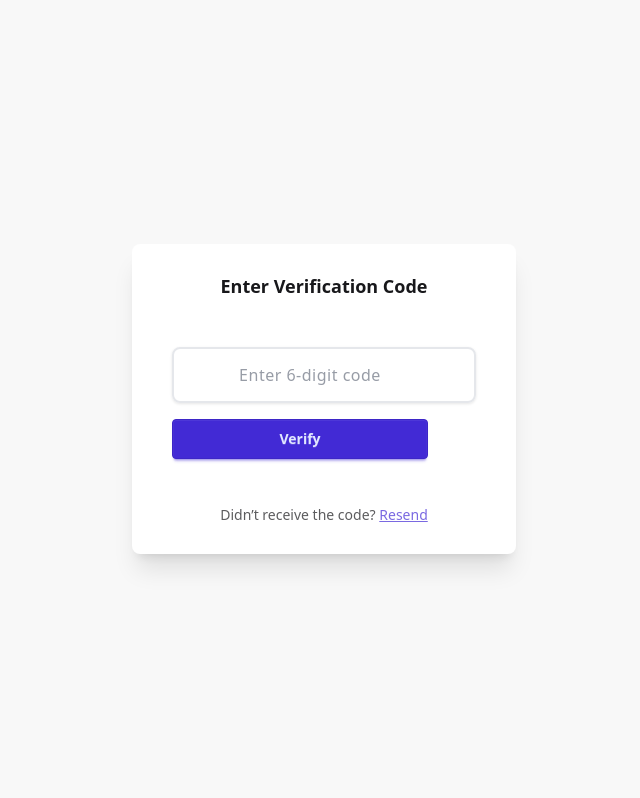
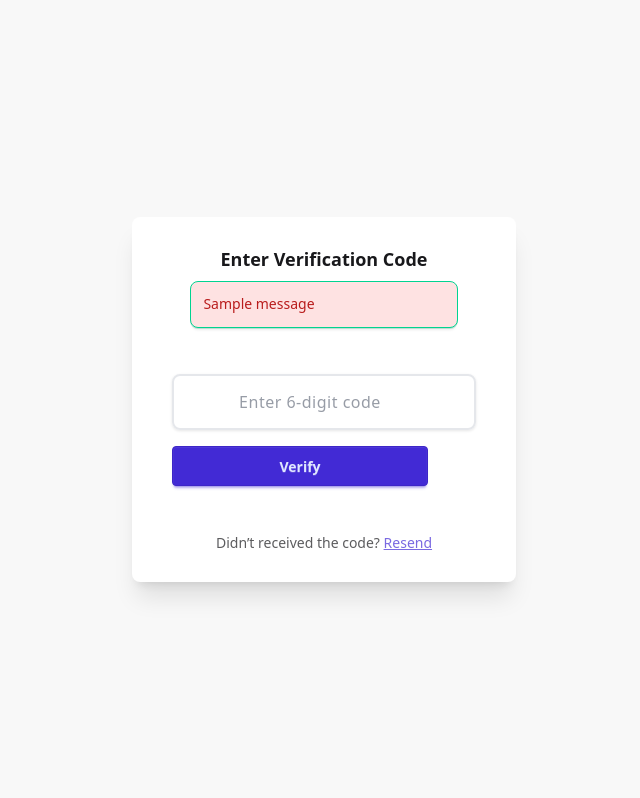
Before and after one commit to KaustubhPathak-tech/SVMD, a Django app: page /verify/ in a window 1280 px wide. Shown: the part 208-1006 px from the top of the page, without its empty margins (348-988 px from the left). Run offline with Django 5.2, Linux system fonts and the light colour scheme; one stand-in notice (Sample message) is shown; style sheets or scripts are compiled from the project's sources; some libraries are stand-ins or nearby versions.

Commit message:
resend email

```diff
--- a/main/templates/base.html
+++ b/main/templates/base.html
@@ -2,6 +2,7 @@
 <html lang="en">
 
 <head>
+  <meta name="viewport" content="width=device-width, initial-scale=1.0" charset="utf-8">
   <title>{% block title %}Site{% endblock %}</title>
   {% load static %}
   <link href="{% static 'css/dist/styles.css' %}" rel="stylesheet">
@@ -144,6 +145,11 @@
       .page-header {
         padding: clamp(12px, 3vh, 20px) 0;
       }
+
+      .btn {
+      padding: 4px 8px;
+      max-width: 40vw;
+    }
     }
 
 
@@ -251,7 +257,7 @@
       position: fixed;
       top: 8vh;
       left: 0;
-      width: 100vw;
+      width: 99vw;
       height: 100vh;
       z-index: 9999;
       opacity: 0;
@@ -278,12 +284,13 @@
       position: fixed;
       top: 8vh;
       left: 0;
-      width: 100vw;
+      width: 99vw;
       height: 100vh;
       background: #fff;
       transform: translateX(-100%);
       transition: transform .4s cubic-bezier(.25, .46, .45, .94);
       box-shadow: none;
+      overflow: hidden;
       overflow-y: auto;
     }
 
@@ -296,9 +303,9 @@
       color: #e59f2f;
       font-weight: 600;
       border-radius: 0;
-      padding: 1rem 1.5rem;
+      padding: 1rem 1rem;
       transition: all 0.3s ease;
-      width: 96vw;
+      width: 97.5vw;
     }
 
     .drawer-menu .menu li a:hover {
@@ -348,8 +355,8 @@
     }
 
     .about-submenu li a {
-      font-size: 24px;
-      font-weight: 200;
+      font-size: 0.6rem;
+      font-weight: 400;
       padding: 0.75rem 0;
       border-bottom: 1px solid gray !important;
       padding-left: 1.5rem;
@@ -366,7 +373,7 @@
       font-size: 1.4rem;
       color: #e59f2f;
       font-weight: 600;
-      padding: 1rem 1.5rem;
+      padding: 1rem 1rem;
     }
 
     .about-arrow {
@@ -388,7 +395,7 @@
 
 <body>
   <!-- HIDDEN DRAWER INPUT -->
-  <input id="mobile-menu" type="checkbox" class="hidden" />
+  <input id="mobile-menu" type="checkbox" title="navbar" class="hidden" />
   {% include "navbar.html" %}
 
   <!-- FIXED OVERLAY DRAWER (sits ON TOP of content) -->
--- a/main/templates/index.html
+++ b/main/templates/index.html
@@ -732,7 +732,7 @@
 
                 <p>A valid 80G receipt will be issued for all online donations.</p>
 
-                <button type="button" href="/donation-options" class="donate-button">Donate Now</button>
+                <a type="submit" href="/donation-options" class="donate-button text-center">Donate Now</a>
 
             </div>
 
--- a/main/templates/login.html
+++ b/main/templates/login.html
@@ -144,7 +144,6 @@
         </div>
     </div>
 
-
     <script>
         const form = document.getElementById("loginForm");
         const btn = document.getElementById("submitBtn");
--- a/main/templates/verify.html
+++ b/main/templates/verify.html
@@ -101,23 +101,30 @@
 
 <body>
     <section class="intro">
-        <!-- <h2>Enter Verification Code</h2>
-
-    {% if error %}
-    <p style="color:red">{{ error }}</p>
-    {% endif %}
-
-    <form method="POST">
-        {% csrf_token %}
-        <input type="text" name="code" placeholder="Enter 6 Digit Code" required>
-        <button type="submit">Verify</button>
-    </form> -->
-
         <div class="min-h-screen flex items-center justify-center bg-base-200 verifyBody">
             <div class="card w-full max-w-sm shadow-xl bg-base-100">
                 <div class="card-body">
                     <br />
                     <h2 class="card-title justify-center text-center">Enter Verification Code</h2>
+                    {% if messages %}
+                    <div class="space-y-2 mb-2">
+                        {% for message in messages %}
+                        {% if message.tags == "success" %}
+                        <div class="alert alert-success">
+                            <span>{{ message }}</span>
+                        </div>
+                        {% elif message.tags == "error" or message.tags == "danger" %}
+                        <div class="alert alert-error">
+                            <span>{{ message }}</span>
+                        </div>
+                        {% else %}
+                        <div class="alert alert-info">
+                            <span>{{ message }}</span>
+                        </div>
+                        {% endif %}
+                        {% endfor %}
+                    </div>
+                    {% endif %}
 
                     {% if error %}
                     <div class="alert alert-error text-sm">
@@ -140,12 +147,21 @@
                     </form>
 
                     <p class="text-center text-sm opacity-70">
-                        Didn’t receive the code?
-                        <a href="{% url 'core:resend_code' %}" class="link link-primary">
+                        Didn’t received the code?
+
+                        {% if cooldown_remaining > 0 %}
+                        <span id="resendTimer" class="text-primary font-semibold">
+                            Resend in {{ cooldown_remaining }}s
+                        </span>
+                        <a class="link link-primary pointer-events-none opacity-40">
                             Resend
                         </a>
+                        {% else %}
+                        <a id="resendLink" href="{% url 'core:resend_code' %}" class="link link-primary">
+                            Resend
+                        </a>
+                        {% endif %}
                     </p>
-
                     {% if error %}
                     <p class="alert alert-error text-center text-red-600 text-sm mt-2">{{ error }}</p>
                     {% endif %}
@@ -155,6 +171,32 @@
             </div>
         </div>
     </section>
+
+    <script>
+        let timeLeft = parseInt('{{ cooldown_remaining|default:"0" }}', 10) || 0;
+        if (timeLeft > 0) {
+            const timerEl = document.getElementById("resendTimer");
+
+            const interval = setInterval(() => {
+                timeLeft--;
+
+                if (timeLeft <= 0) {
+                    clearInterval(interval);
+                    timerEl.textContent = "You can resend now";
+
+                    // enable link dynamically
+                    const link = document.createElement("a");
+                    link.href = "{% url 'core:resend_code' %}";
+                    link.className = "link link-primary";
+                    link.textContent = "Resend";
+
+                    timerEl.replaceWith(link);
+                } else {
+                    timerEl.textContent = `Resend in ${timeLeft}s`;
+                }
+            }, 1000);
+        }
+    </script>
 </body>
 
 </html>
--- a/main/urls.py
+++ b/main/urls.py
@@ -8,15 +8,15 @@ app_name = "core"  # enables namespacing
 urlpatterns = [
     path('', views.home, name="home"),
     path("login/", views.login_request, name="login"),
+    path("verify/", views.verify_code, name="verify_code"),
+    path("resend-code/", views.resend_code, name="resend_code"),
+    path("logout/", views.user_logout, name="logout"),
 
-    path("logout/", views.user_logout, name="logout"),
     path("donate/", views.donate_action, name="donate"),
     path("profile/", views.view_profile, name="view_profile"),
     path("policy/",views.policy,name="policy"),
     path("profile/edit/", views.edit_profile, name="edit_profile"),
-    path("resend-code/", views.resend_code, name="resend_code"),
 
-    path("verify/", views.verify_code, name="verify_code"),
     path("home/", views.home, name="home"),
     path('about/', views.about, name="about"),
     path('trust-members/', views.trust_members, name="trust-members"),
--- a/main/views.py
+++ b/main/views.py
@@ -3,14 +3,14 @@ from django.contrib.auth import logout
 from django.http import HttpResponse
 import requests
 from .models import Profile
-from django.utils import timezone
 from datetime import timedelta
 from django.contrib import messages
 from django.conf import settings
 import random
 import string
-from datetime import timedelta
+from datetime import timedelta, timezone as dt_timezone
 from django.utils import timezone
+
 from django.shortcuts import render, redirect
 from django.contrib.auth.models import User
 from django.contrib.auth import login
@@ -42,7 +42,7 @@ def login_view(request):
             # Send login code logic here
             # send_login_code(email)  # Your email function
             messages.success(request, f"Login code sent to {email}.")
-            request.session['temp_email'] = email  # Store for next step
+            request.session["email"] = email  # Store for next step
             return redirect("verify_code")  # Next view for code verification
         else:
             messages.error(request, "Email is required.")
@@ -62,7 +62,7 @@ def login_request(request):
         send_mail(
             subject="Your Login Code",
             message=f"Your login code is: {code}",
-            from_email="your_email@gmail.com",
+            from_email="kaustubhpathak9@gmail.com",
             recipient_list=[email],
         )
 
@@ -73,6 +73,17 @@ def login_request(request):
 
 def verify_code(request):
     email = request.session.get("email")
+     # ---------- COOLDOWN REMAINING ----------
+    cooldown_remaining = 0
+    last_sent = request.session.get("last_code_time")
+
+    if last_sent:
+        # use datetime.timezone.utc (aliased as dt_timezone)
+        last_time = timezone.datetime.fromtimestamp(last_sent, tz=dt_timezone.utc)
+        diff = timezone.now() - last_time
+        remaining = 60 - diff.total_seconds()
+        if remaining > 0:
+            cooldown_remaining = int(remaining)
 
     if request.method == "POST":
         code_entered = request.POST.get("code")
@@ -96,8 +107,10 @@ def verify_code(request):
         except EmailLoginToken.DoesNotExist:
             return render(request, "verify.html", {"error": "Invalid or expired code"})
 
-    return render(request, "verify.html")
-
+    return render(request, "verify.html", {
+        "error": None,
+        "cooldown_remaining": cooldown_remaining
+    })
 
 # code for review
 def resend_code(request):
@@ -110,7 +123,7 @@ def resend_code(request):
     # ---------- RATE LIMIT / COOLDOWN (60 seconds) ----------
     last_sent = request.session.get("last_code_time")
     if last_sent:
-        last_time = timezone.datetime.fromtimestamp(last_sent, tz=timezone.utc)
+        last_time = timezone.datetime.fromtimestamp(last_sent, tz=dt_timezone.utc)
         if timezone.now() - last_time < timedelta(seconds=60):
             messages.error(request, "Please wait before requesting another code.")
             return redirect("core:verify_code")
@@ -126,7 +139,7 @@ def resend_code(request):
     send_mail(
         subject="Your Login Code",
         message=f"Your login code is: {code}",
-        from_email="your_email@gmail.com",
+        from_email="kaustubhpathak9@gmail.com",
         recipient_list=[email],
     )
 
@@ -173,6 +186,7 @@ def edit_profile(request):
 
 def user_logout(request):
     logout(request)
+    list(messages.get_messages(request))
     return redirect("core:home")
 
 
```
